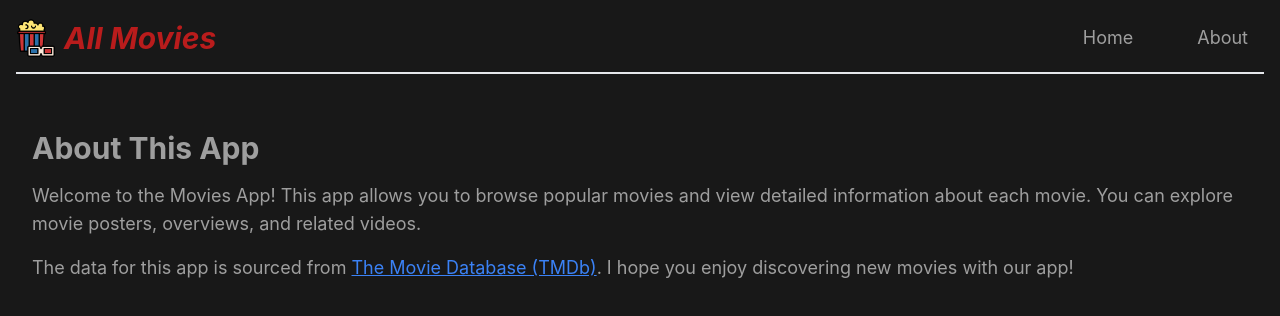
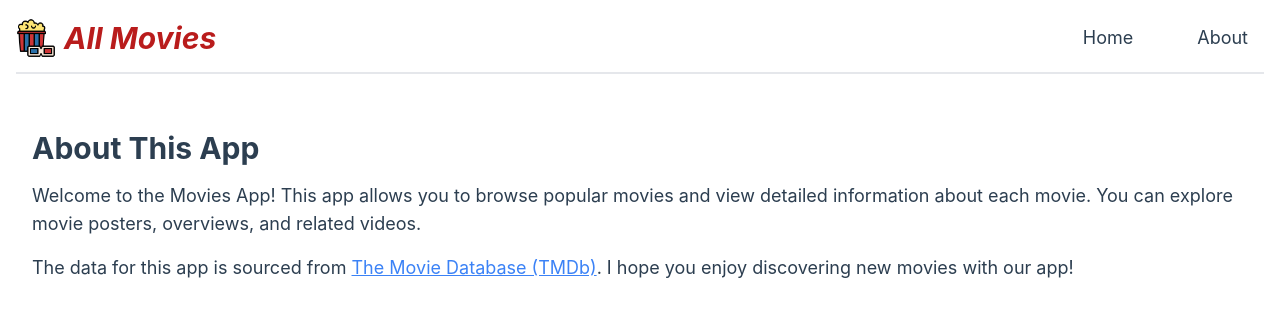
Before and after one commit to elenatrr/all-movies, a Vue app: page /about in a window 1280 px wide. Shown: the top 316 px of the page. Built offline with nearby package versions, Linux system fonts and the light colour scheme; no server answers.

Commit message:
turn off dark color scheme

```diff
--- a/src/assets/base.css
+++ b/src/assets/base.css
@@ -4,21 +4,21 @@
   --vt-c-white-soft: #f8f8f8;
   --vt-c-white-mute: #f2f2f2;
 
-  --vt-c-black: #181818;
+  /* --vt-c-black: #181818;
   --vt-c-black-soft: #222222;
-  --vt-c-black-mute: #282828;
+  --vt-c-black-mute: #282828; */
 
   --vt-c-indigo: #2c3e50;
 
   --vt-c-divider-light-1: rgba(60, 60, 60, 0.29);
   --vt-c-divider-light-2: rgba(60, 60, 60, 0.12);
-  --vt-c-divider-dark-1: rgba(84, 84, 84, 0.65);
-  --vt-c-divider-dark-2: rgba(84, 84, 84, 0.48);
+  /* --vt-c-divider-dark-1: rgba(84, 84, 84, 0.65);
+  --vt-c-divider-dark-2: rgba(84, 84, 84, 0.48); */
 
   --vt-c-text-light-1: var(--vt-c-indigo);
   --vt-c-text-light-2: rgba(60, 60, 60, 0.66);
-  --vt-c-text-dark-1: var(--vt-c-white);
-  --vt-c-text-dark-2: rgba(235, 235, 235, 0.64);
+  /* --vt-c-text-dark-1: var(--vt-c-white);
+  --vt-c-text-dark-2: rgba(235, 235, 235, 0.64); */
 }
 
 /* semantic color variables for this project */
@@ -36,7 +36,7 @@
   --section-gap: 160px;
 }
 
-@media (prefers-color-scheme: light) {
+/* @media (prefers-color-scheme: dark) {
   :root {
     --color-background: var(--vt-c-black);
     --color-background-soft: var(--vt-c-black-soft);
@@ -48,7 +48,7 @@
     --color-heading: var(--vt-c-text-dark-1);
     --color-text: var(--vt-c-text-dark-2);
   }
-}
+} */
 
 *,
 *::before,
```
